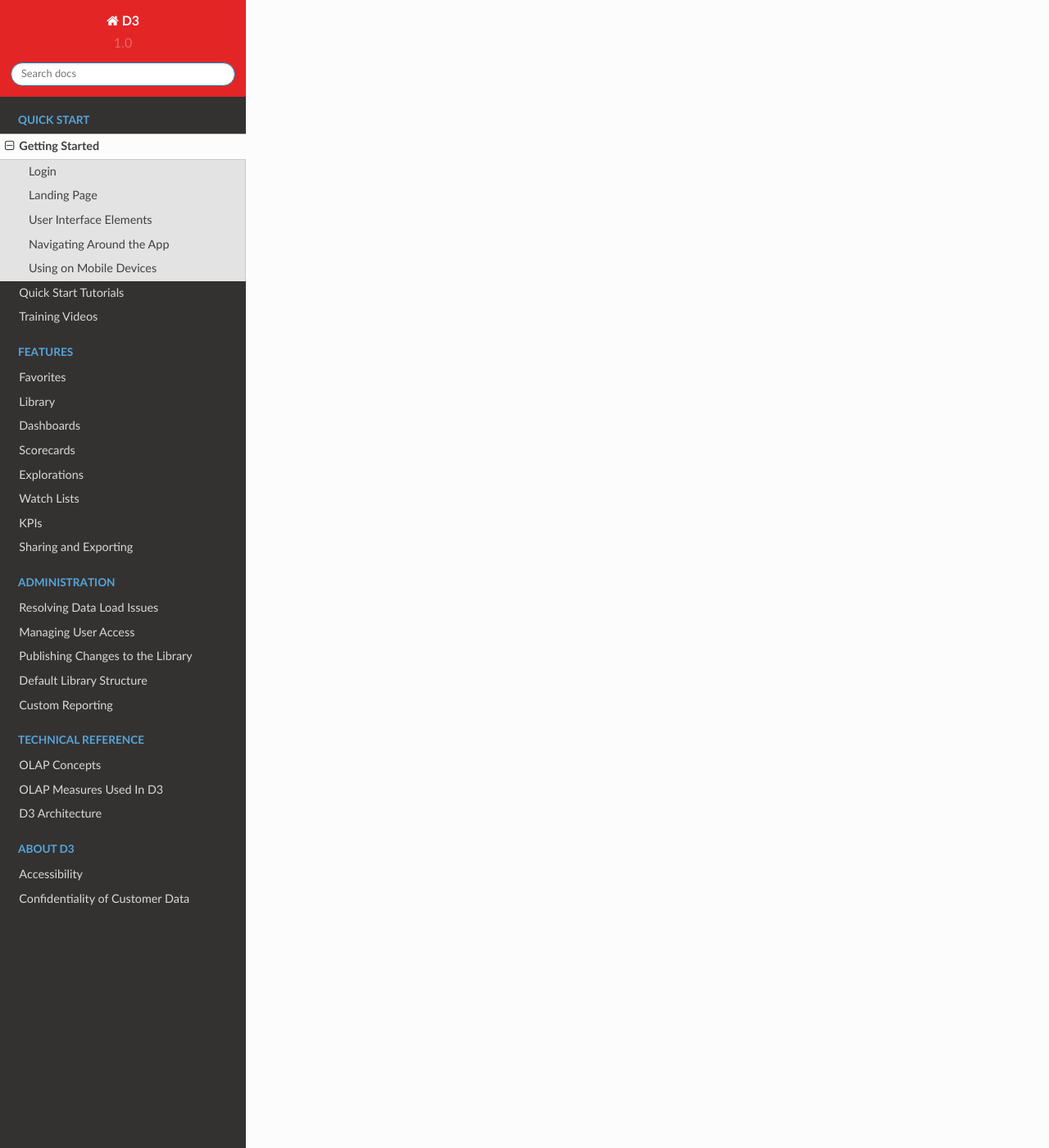
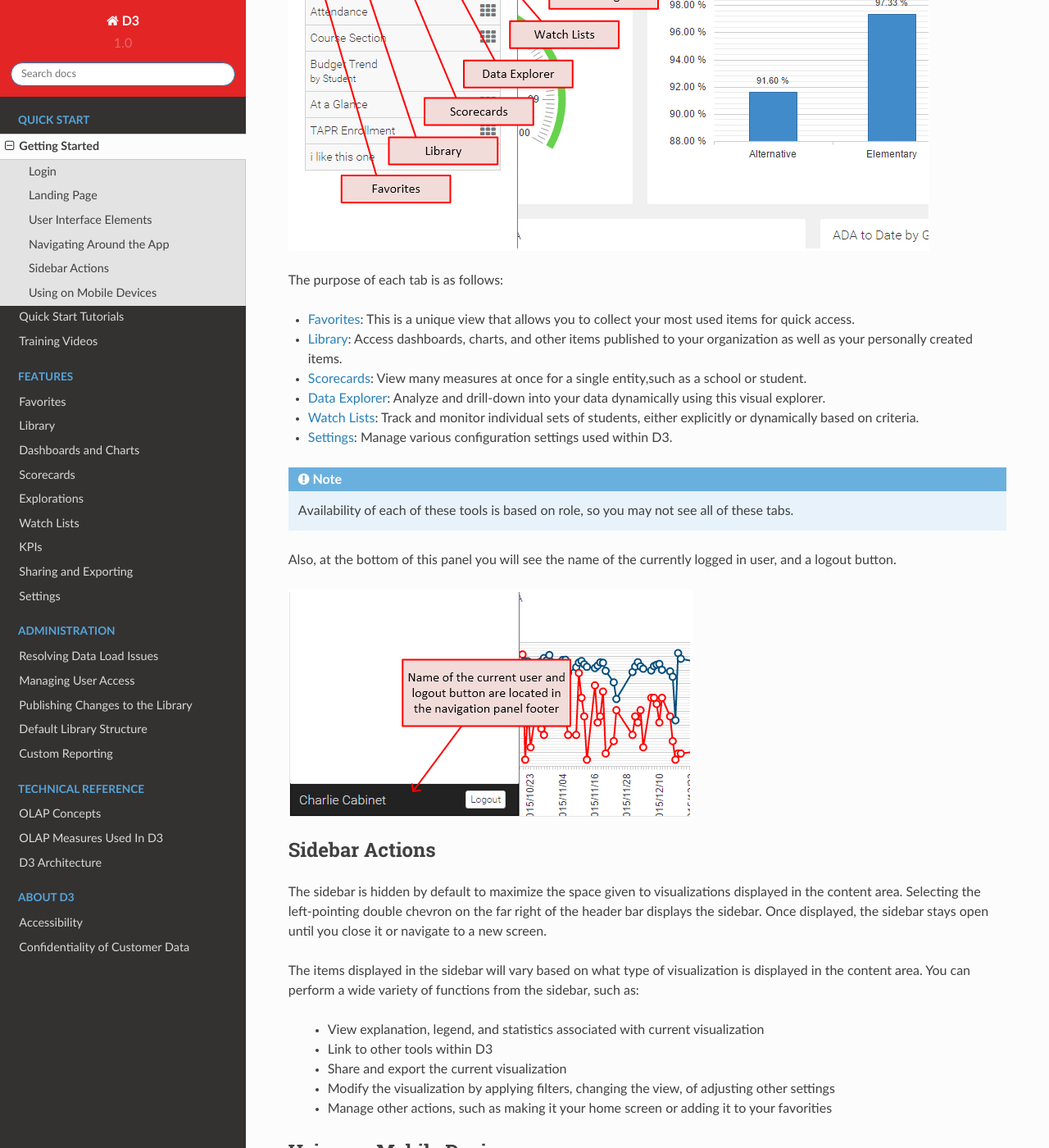
Before and after one commit to K12Dynamics/D3, a Sphinx documentation site: the page built from docs/quickstart/gettingstarted.rst, in a window 1280 px wide and 1400 px high, scrolled down 3331 px. Shown: the whole window at 82% size. Built offline with Sphinx 7.4.7 and the Read the Docs theme 2.0.0, drawn with Linux system fonts in a browser that asks for light colours; some of the changed text lies outside the part shown.

Commit message:
Finish Getting Started.

```diff
--- a/docs/quickstart/gettingstarted.rst
+++ b/docs/quickstart/gettingstarted.rst
@@ -24,7 +24,7 @@
 User Interface Elements
 --------------------------
 
-D3 has a standard toolbar at the top of the application from which all actions within the application can be initiated.
+D3 has a standard header bar at the top of the application from which all actions within the application can be initiated.
 
 From left-to-right, the purpose of each component in the toolbar is:
 
@@ -43,9 +43,46 @@
 Navigating Around the App
 ---------------------------
 
-.. warning::
+Click the hamburger icon to access the pull-out navigation panel, from which you can access all D3 visualization features.
 
-   This section hasn't been written yet.
+.. figure:: img/navigating-hamburger.png
+
+.. tip::
+   The navigation panel closes automatically once an item is selected, but if you want to close it without selecting an item just click the hamburger icon again.
+
+The main area of the navigation panel is a tabbed interface, which provides access to each type of tool within D3.
+
+.. figure:: img/navigating-tabs.png
+
+The purpose of each tab is as follows:
+
+* :ref:`Favorites <features-favorites>`: This is a unique view that allows you to collect your most used items for quick access.
+* :ref:`Library <features-library>`: Access dashboards, charts, and other items published to your organization as well as your personally created items.
+* :ref:`Scorecards <features-scorecards>`: View many measures at once for a single entity,such as a school or student.
+* :ref:`Data Explorer <features-explorations>`: Analyze and drill-down into your data dynamically using this visual explorer.
+* :ref:`Watch Lists <features-watchlists>`: Track and monitor individual sets of students, either explicitly or dynamically based on criteria.
+* :ref:`Settings <features-settings>`: Manage various configuration settings used within D3.
+
+.. note::
+   Availability of each of these tools is based on role, so you may not see all of these tabs.
+
+Also, at the bottom of this panel you will see the name of the currently logged in user, and a logout button.
+
+.. figure:: img/navigating-footer.png
+
+Sidebar Actions
+--------------------
+
+The sidebar is hidden by default to maximize the space given to visualizations displayed in the content area. Selecting the left-pointing double chevron on the far right of the header bar displays the sidebar. Once displayed, the sidebar stays open until you close it or navigate to a new screen.
+
+The items displayed in the sidebar will vary based on what type of visualization is displayed in the content area. You can perform a wide variety of functions from the sidebar, such as:
+
+ * View explanation, legend, and statistics associated with current visualization
+ * Link to other tools within D3
+ * Share and export the current visualization
+ * Modify the visualization by applying filters, changing the view, of adjusting other settings
+ * Manage other actions, such as making it your home screen or adding it to your favorities
+
 
 Using on Mobile Devices
 --------------------------
--- a/docs/quickstart/tutorials.rst
+++ b/docs/quickstart/tutorials.rst
@@ -6,3 +6,6 @@
 
 How to Create a Chart
 --------------------------
+
+How to Logout from D3
+---------------------
```
Also changed, not shown: docs/features/index.rst (+22 -1 lines), docs/quickstart/img/login.png, docs/quickstart/img/navigating-footer.png (added), docs/quickstart/img/navigating-hamburger.png (added), docs/quickstart/img/navigating-tabs.png (added), docs/quickstart/img/ui-elements.png, 1 other file.
